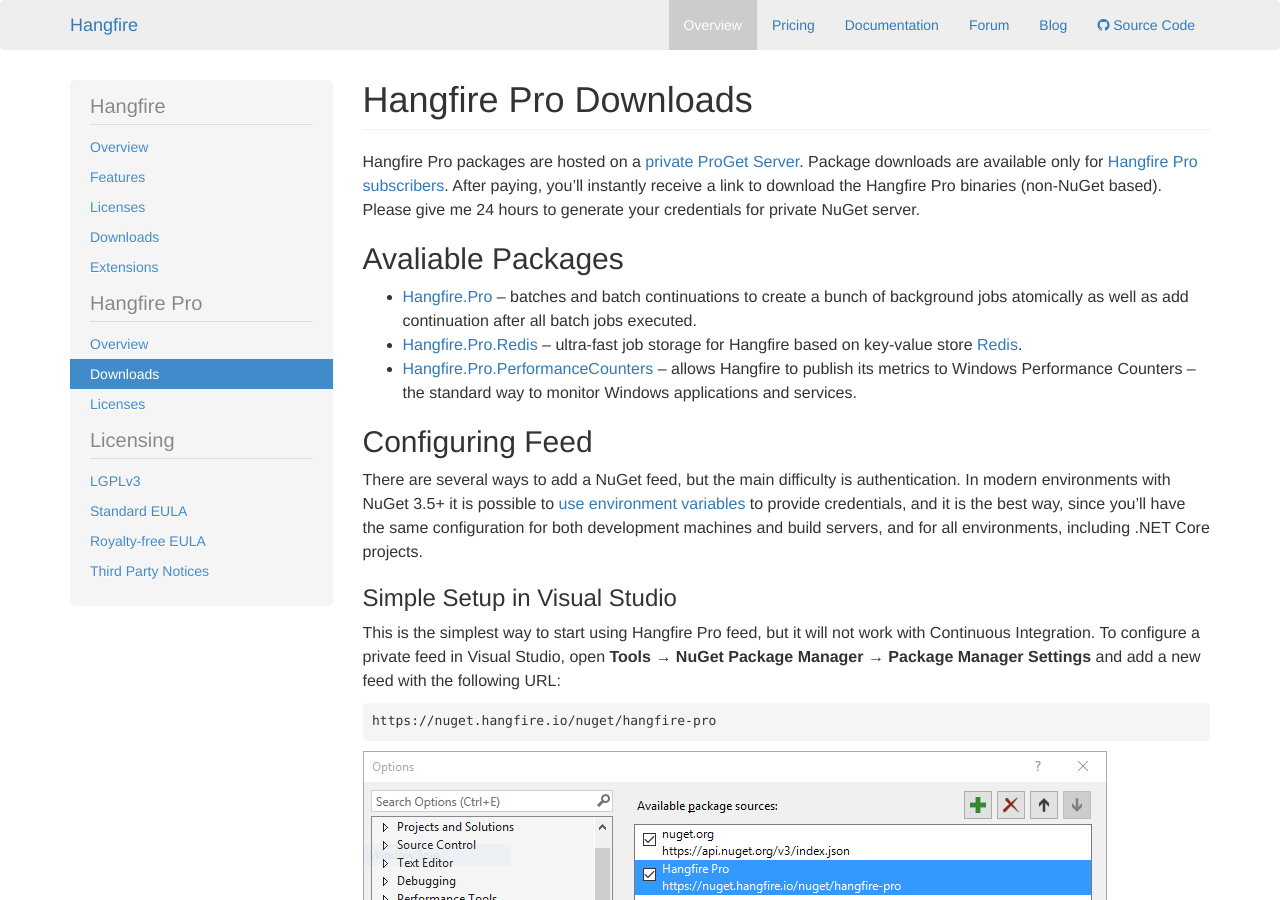
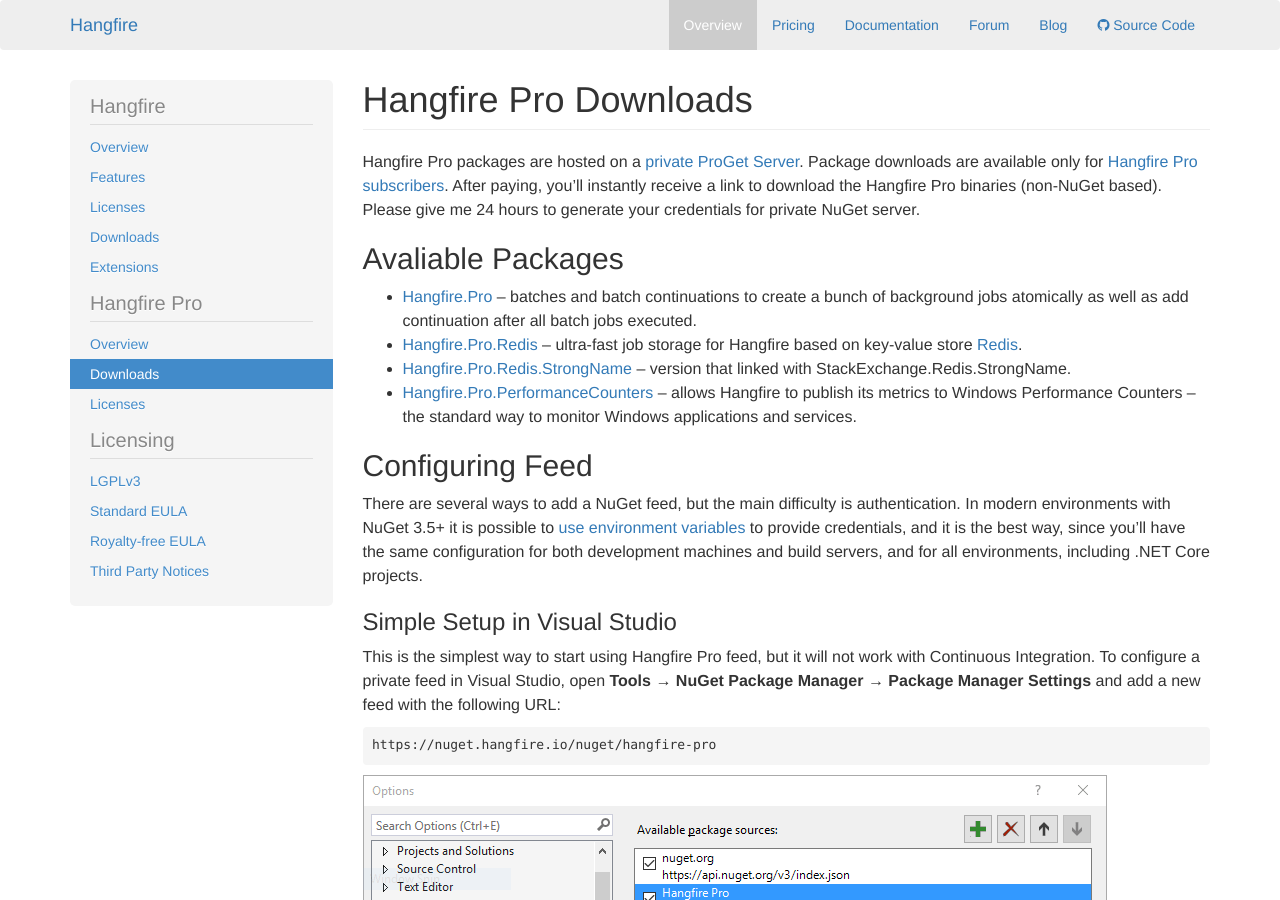
Before and after one commit to HangfireIO/Hangfire.io, a Jekyll site: the page built from pro/downloads.md, in a window 1280 px wide and 900 px high. Built offline with Jekyll 4.4.1, drawn with Linux system fonts in a browser that asks for light colours.

Commit message:
Update downloads.md

```diff
--- a/pro/downloads.md
+++ b/pro/downloads.md
@@ -14,6 +14,7 @@
 
 * [Hangfire.Pro](https://nuget.hangfire.io/feeds/hangfire-pro/Hangfire.Pro/) – batches and batch continuations to create a bunch of background jobs atomically as well as add continuation after all batch jobs executed.
 * [Hangfire.Pro.Redis](https://nuget.hangfire.io/feeds/hangfire-pro/Hangfire.Pro.Redis/) – ultra-fast job storage for Hangfire based on key-value store [Redis](http://redis.io).
+* [Hangfire.Pro.Redis.StrongName](https://nuget.hangfire.io/feeds/hangfire-pro/Hangfire.Pro.Redis.StrongName/) – version that linked with StackExchange.Redis.StrongName.
 * [Hangfire.Pro.PerformanceCounters](https://nuget.hangfire.io/feeds/hangfire-pro/Hangfire.Pro.PerformanceCounters/) – allows Hangfire to publish its metrics to Windows Performance Counters – the standard way to monitor Windows applications and services.
 
 Configuring Feed
```
